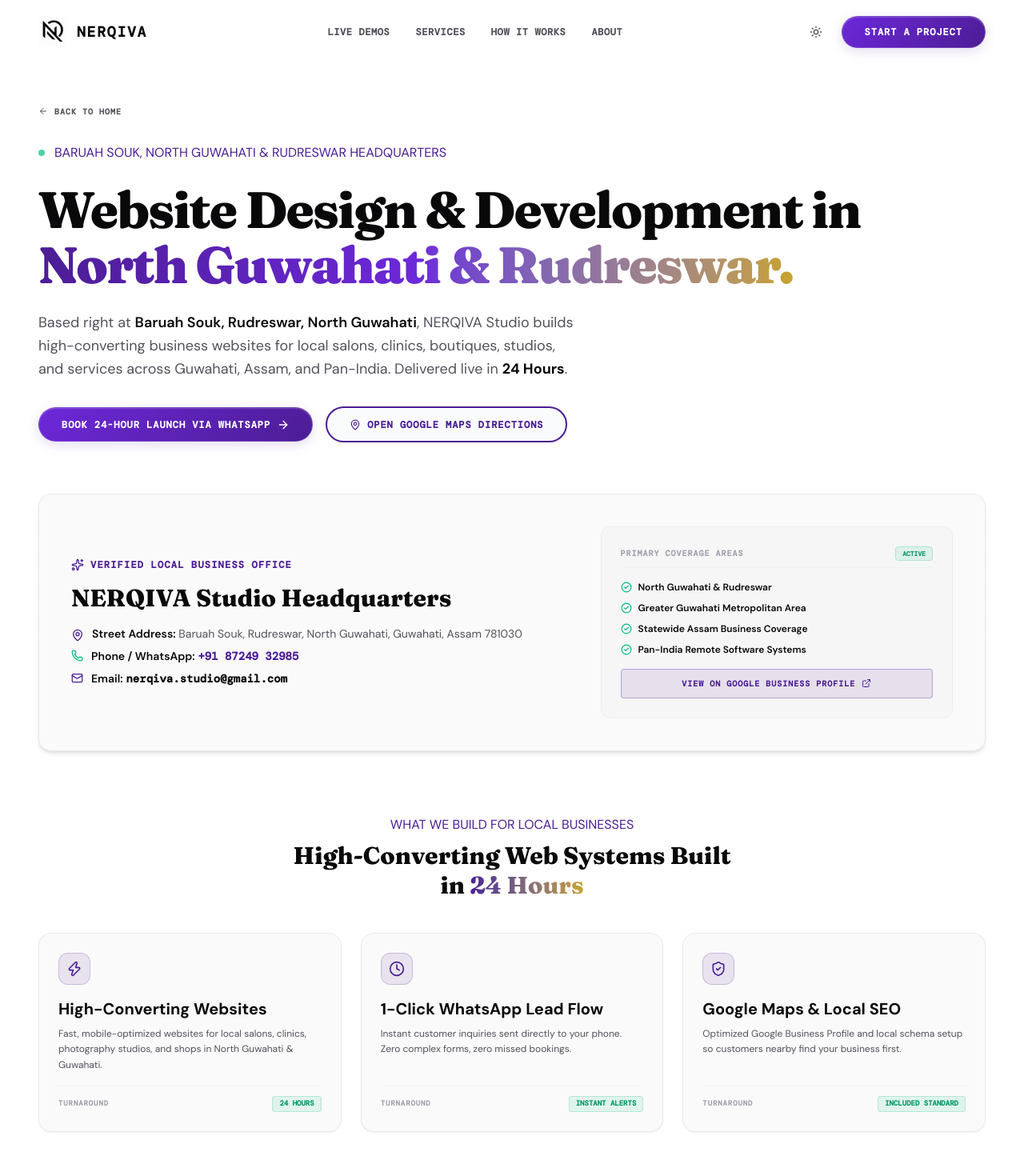
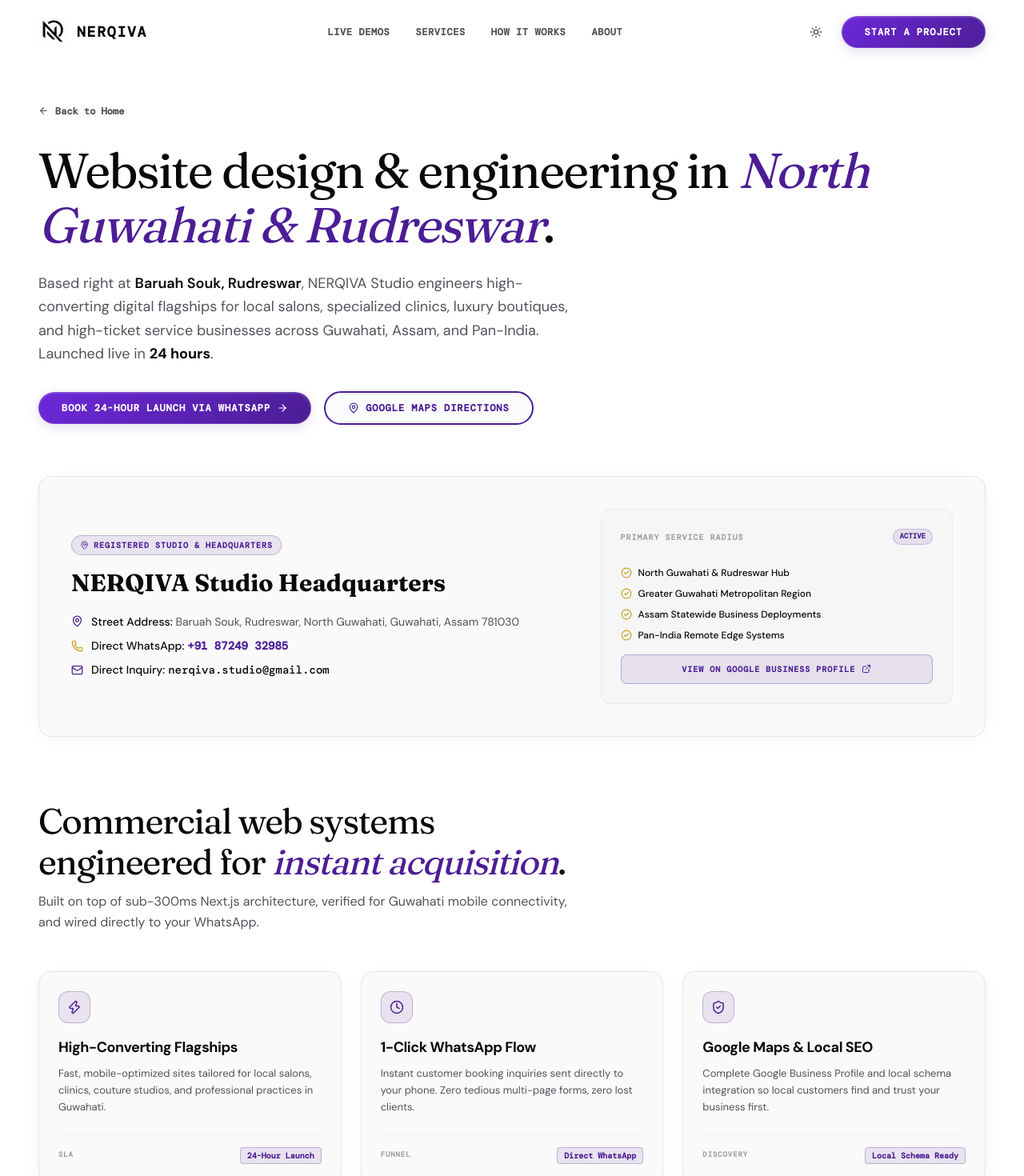
Before and after one commit to dipexplorer/nerqiva-agency-site, a Next.js app: page /locations/north-guwahati in a window 1280 px wide. Shown: the top 1470 px of the page at 80% size. Built offline with nearby package versions, Linux system fonts and the light colour scheme.

Commit message:
feat(locations): audit and polish north-guwahati location page

```diff
--- a/src/app/locations/north-guwahati/page.tsx
+++ b/src/app/locations/north-guwahati/page.tsx
@@ -1,6 +1,6 @@
 import { Metadata } from "next";
 import Link from "next/link";
-import { ArrowLeft, MapPin, Phone, Mail, ExternalLink, Sparkles, CheckCircle2, Zap, ArrowRight, ShieldCheck, Clock } from "lucide-react";
+import { ArrowLeft, MapPin, Phone, Mail, ExternalLink, CheckCircle2, Zap, ArrowRight, ShieldCheck, Clock } from "lucide-react";
 import ClosingSection from "../../../components/ClosingSection";
 import WhyUs from "../../../components/WhyUs";
 import SolutionBuilder from "../../../components/SolutionBuilder";
@@ -102,75 +102,71 @@ export default function NorthGuwahatiLocationPage() {
       <div className="section-container mb-16 max-w-4xl">
         <Link
           href="/"
-          className="inline-flex items-center gap-2 font-mono text-[10px] uppercase tracking-widest font-bold text-text-secondary hover:text-accent transition-colors mb-8"
+          className="inline-flex items-center gap-2 font-mono text-xs font-semibold text-text-secondary hover:text-accent transition-colors mb-8 group"
         >
-          <ArrowLeft size={12} /> Back to Home
+          <ArrowLeft size={13} className="transition-transform group-hover:-translate-x-0.5" /> Back to Home
         </Link>
 
-        <div className="flex items-center gap-3 mb-6">
-          <span className="h-2 w-2 rounded-full bg-emerald-500 animate-pulse" />
-          <span className="label-eyebrow text-accent">BARUAH SOUK, NORTH GUWAHATI & RUDRESWAR HEADQUARTERS</span>
-        </div>
-
         <h1
-          className="font-sans font-extrabold text-text-primary leading-[1.08] mb-6 tracking-tight"
-          style={{ fontSize: "clamp(2.25rem, 5vw, 4rem)", letterSpacing: "-0.03em" }}
+          className="font-serif text-text-primary leading-[1.12] mb-6 tracking-tight"
+          style={{ fontSize: "clamp(2.35rem, 4.8vw, 4rem)", letterSpacing: "-0.03em" }}
         >
-          Website Design & Development in <span className="bg-linear-to-r from-accent via-accent-light to-accent-gold bg-clip-text text-transparent font-black">North Guwahati & Rudreswar.</span>
+          Website design & engineering in{" "}
+          <span className="italic font-normal text-accent">North Guwahati & Rudreswar</span>.
         </h1>
 
-        <p className="text-text-secondary text-lg leading-relaxed max-w-2xl font-normal mb-8">
-          Based right at <strong className="text-text-primary font-semibold">Baruah Souk, Rudreswar, North Guwahati</strong>, NERQIVA Studio builds high-converting business websites for local salons, clinics, boutiques, studios, and services across Guwahati, Assam, and Pan-India. Delivered live in <strong className="text-text-primary font-bold">24 Hours</strong>.
+        <p className="text-text-secondary text-base sm:text-lg leading-relaxed max-w-2xl font-normal mb-8">
+          Based right at <strong className="text-text-primary font-semibold">Baruah Souk, Rudreswar</strong>, NERQIVA Studio engineers high-converting digital flagships for local salons, specialized clinics, luxury boutiques, and high-ticket service businesses across Guwahati, Assam, and Pan-India. Launched live in <strong className="text-text-primary font-bold">24 hours</strong>.
         </p>
 
-        <div className="flex flex-wrap items-center gap-4">
+        <div className="flex flex-wrap items-center gap-3 sm:gap-4">
           <a
             href="https://wa.me/918724932985?text=Hi%20NERQIVA,%20I'm%20based%20in%20Guwahati/Assam%20and%20need%20a%20website."
             target="_blank"
             rel="noopener noreferrer"
-            className="btn-primary"
+            className="btn-primary inline-flex items-center gap-2 px-6 py-3 font-mono text-xs font-semibold rounded-lg shadow-sm"
           >
             <span>Book 24-Hour Launch via WhatsApp</span>
-            <ArrowRight size={16} />
+            <ArrowRight size={14} />
           </a>
           <a
             href="https://share.google/6KKUdxiR4zdUDuAnT"
             target="_blank"
             rel="noopener noreferrer"
-            className="btn-secondary"
+            className="btn-secondary inline-flex items-center gap-2 px-5 py-3 font-mono text-xs font-semibold rounded-lg border border-border/70 hover:border-accent/40 bg-bg-card text-text-secondary hover:text-text-primary transition-all"
           >
             <MapPin size={14} className="text-accent" />
-            <span>Open Google Maps Directions</span>
+            <span>Google Maps Directions</span>
           </a>
         </div>
       </div>
 
       {/* Verified NAP Details Card */}
       <div className="section-container mb-20 max-w-5xl">
-        <div className="p-8 sm:p-10 rounded-2xl bg-bg-card border border-border/80 shadow-md">
+        <div className="card-luxury p-7 sm:p-10 rounded-2xl bg-bg-card border border-border/70 shadow-sm">
           <div className="grid md:grid-cols-12 gap-8 items-center">
 
             <div className="md:col-span-7 space-y-4">
               <div className="flex items-center gap-2">
-                <Sparkles size={16} className="text-accent" />
-                <span className="font-mono text-xs font-bold uppercase tracking-widest text-accent">
-                  Verified Local Business Office
+                <span className="font-mono text-[10px] uppercase tracking-widest text-accent font-bold bg-accent/10 border border-accent/25 px-2.5 py-1 rounded-full flex items-center gap-1.5">
+                  <MapPin size={11} className="text-accent shrink-0" />
+                  Registered Studio & Headquarters
                 </span>
               </div>
-              <h2 className="font-sans font-extrabold text-2xl md:text-3xl text-text-primary">
+              <h2 className="font-serif font-bold text-2xl sm:text-3xl text-text-primary leading-tight">
                 NERQIVA Studio Headquarters
               </h2>
-              <div className="space-y-2 text-sm text-text-secondary font-sans">
+              <div className="space-y-2.5 text-xs sm:text-sm text-text-secondary font-sans pt-1">
                 <div className="flex items-start gap-2.5">
-                  <MapPin size={16} className="text-accent shrink-0 mt-1" />
+                  <MapPin size={15} className="text-accent shrink-0 mt-0.5" />
                   <span>
-                    <strong className="text-text-primary font-semibold">Street Address:</strong> Baruah Souk, Rudreswar, North Guwahati, Guwahati, Assam 781030
+                    <strong className="text-text-primary font-medium">Street Address:</strong> Baruah Souk, Rudreswar, North Guwahati, Guwahati, Assam 781030
                   </span>
                 </div>
                 <div className="flex items-center gap-2.5">
-                  <Phone size={15} className="text-emerald-500 shrink-0" />
+                  <Phone size={15} className="text-accent-gold shrink-0" />
                   <span>
-                    <strong className="text-text-primary font-semibold">Phone / WhatsApp:</strong>{" "}
+                    <strong className="text-text-primary font-medium">Direct WhatsApp:</strong>{" "}
                     <a href="tel:+918724932985" className="font-mono font-bold text-accent hover:underline">
                       +91 87249 32985
                     </a>
@@ -179,8 +175,8 @@ export default function NorthGuwahatiLocationPage() {
                 <div className="flex items-center gap-2.5">
                   <Mail size={15} className="text-accent shrink-0" />
                   <span>
-                    <strong className="text-text-primary font-semibold">Email:</strong>{" "}
-                    <a href="mailto:nerqiva.studio@gmail.com" className="font-mono font-semibold text-text-primary hover:underline">
+                    <strong className="text-text-primary font-medium">Direct Inquiry:</strong>{" "}
+                    <a href="mailto:nerqiva.studio@gmail.com" className="font-mono font-medium text-text-primary hover:underline">
                       nerqiva.studio@gmail.com
                     </a>
                   </span>
@@ -188,24 +184,24 @@ export default function NorthGuwahatiLocationPage() {
               </div>
             </div>
 
-            <div className="md:col-span-5 p-6 rounded-xl bg-bg-secondary/60 border border-border/40 space-y-4">
-              <div className="flex items-center justify-between border-b border-border/20 pb-2">
+            <div className="md:col-span-5 p-6 rounded-xl bg-bg-secondary/70 border border-border/60 space-y-4">
+              <div className="flex items-center justify-between border-b border-border/30 pb-2.5">
                 <span className="font-mono text-[10px] uppercase tracking-widest text-text-tertiary font-bold">
-                  Primary Coverage Areas
+                  Primary Service Radius
                 </span>
-                <span className="font-mono text-[8px] text-emerald-600 dark:text-emerald-400 font-extrabold bg-emerald-500/10 border border-emerald-500/20 px-2 py-0.5 rounded uppercase">
+                <span className="font-mono text-[9px] text-accent font-bold bg-accent/10 border border-accent/20 px-2 py-0.5 rounded-full uppercase">
                   Active
                 </span>
               </div>
-              <ul className="space-y-2.5 font-sans text-xs font-semibold text-text-primary">
+              <ul className="space-y-2.5 font-sans text-xs font-medium text-text-primary">
                 {[
-                  "North Guwahati & Rudreswar",
-                  "Greater Guwahati Metropolitan Area",
-                  "Statewide Assam Business Coverage",
-                  "Pan-India Remote Software Systems",
+                  "North Guwahati & Rudreswar Hub",
+                  "Greater Guwahati Metropolitan Region",
+                  "Assam Statewide Business Deployments",
+                  "Pan-India Remote Edge Systems",
                 ].map((area, idx) => (
                   <li key={idx} className="flex items-center gap-2">
-                    <CheckCircle2 size={14} className="text-emerald-500 shrink-0" />
+                    <CheckCircle2 size={14} className="text-accent-gold shrink-0" />
                     <span>{area}</span>
                   </li>
                 ))}
@@ -214,9 +210,9 @@ export default function NorthGuwahatiLocationPage() {
                 href="https://share.google/6KKUdxiR4zdUDuAnT"
                 target="_blank"
                 rel="noopener noreferrer"
-                className="w-full py-2.5 bg-accent/10 hover:bg-accent/20 text-accent font-mono text-[10px] font-bold uppercase tracking-widest rounded flex items-center justify-center gap-2 transition-colors border border-accent/30"
+                className="w-full py-2.5 bg-accent/10 hover:bg-accent/20 text-accent font-mono text-[10px] font-bold uppercase tracking-widest rounded-lg flex items-center justify-center gap-2 transition-colors border border-accent/30"
               >
-                View on Google Business Profile
+                <span>View on Google Business Profile</span>
                 <ExternalLink size={12} />
               </a>
             </div>
@@ -227,52 +223,62 @@ export default function NorthGuwahatiLocationPage() {
 
       {/* Local Offerings Grid */}
       <div className="section-container mb-24 max-w-5xl">
-        <div className="mb-10 text-center max-w-xl mx-auto">
-          <span className="label-eyebrow text-accent mb-2 block">WHAT WE BUILD FOR LOCAL BUSINESSES</span>
-          <h2 className="font-sans font-extrabold text-text-primary text-3xl leading-tight">
-            High-Converting Web Systems Built in <span className="bg-linear-to-r from-accent to-accent-gold bg-clip-text text-transparent">24 Hours</span>
+        <div className="mb-12 max-w-2xl">
+          <h2
+            className="font-serif text-text-primary leading-[1.15] mb-3 tracking-tight"
+            style={{ fontSize: "clamp(1.85rem, 3.5vw, 2.75rem)", letterSpacing: "-0.03em" }}
+          >
+            Commercial web systems engineered for <span className="italic font-normal text-accent">instant acquisition</span>.
           </h2>
+          <p className="text-text-secondary text-sm sm:text-base leading-relaxed font-normal">
+            Built on top of sub-300ms Next.js architecture, verified for Guwahati mobile connectivity, and wired directly to your WhatsApp.
+          </p>
         </div>
 
         <div className="grid md:grid-cols-3 gap-6">
           {[
             {
-              title: "High-Converting Websites",
-              desc: "Fast, mobile-optimized websites for local salons, clinics, photography studios, and shops in North Guwahati & Guwahati.",
-              time: "24 Hours",
+              title: "High-Converting Flagships",
+              desc: "Fast, mobile-optimized sites tailored for local salons, clinics, couture studios, and professional practices in Guwahati.",
+              badgeLabel: "SLA",
+              badgeValue: "24-Hour Launch",
               icon: Zap,
             },
             {
-              title: "1-Click WhatsApp Lead Flow",
-              desc: "Instant customer inquiries sent directly to your phone. Zero complex forms, zero missed bookings.",
-              time: "Instant Alerts",
+              title: "1-Click WhatsApp Flow",
+              desc: "Instant customer booking inquiries sent directly to your phone. Zero tedious multi-page forms, zero lost clients.",
+              badgeLabel: "Funnel",
+              badgeValue: "Direct WhatsApp",
               icon: Clock,
             },
             {
               title: "Google Maps & Local SEO",
-              desc: "Optimized Google Business Profile and local schema setup so customers nearby find your business first.",
-              time: "Included Standard",
+              desc: "Complete Google Business Profile and local schema integration so local customers find and trust your business first.",
+              badgeLabel: "Discovery",
+              badgeValue: "Local Schema Ready",
               icon: ShieldCheck,
             }
           ].map((card, idx) => {
             const IconComp = card.icon;
             return (
-              <div key={idx} className="p-6 rounded-2xl bg-bg-card border border-border/80 shadow-xs flex flex-col justify-between hover:border-accent/40 transition-colors">
+              <div key={idx} className="card-luxury p-6 rounded-2xl bg-bg-card border border-border/70 shadow-2xs flex flex-col justify-between hover:border-accent/40 transition-colors">
                 <div>
-                  <div className="h-10 w-10 rounded-xl bg-accent/10 text-accent border border-accent/20 flex items-center justify-center mb-4">
-                    <IconComp size={20} />
+                  <div className="h-10 w-10 rounded-xl bg-accent/10 text-accent border border-accent/25 flex items-center justify-center mb-4 shrink-0">
+                    <IconComp size={18} />
                   </div>
-                  <h3 className="font-sans font-bold text-xl text-text-primary mb-2">
+                  <h3 className="font-sans font-bold text-lg text-text-primary mb-2 tracking-tight">
                     {card.title}
                   </h3>
-                  <p className="text-text-secondary text-xs leading-relaxed font-sans mb-4">
+                  <p className="text-text-secondary text-xs sm:text-[13px] leading-relaxed font-normal mb-6">
                     {card.desc}
                   </p>
                 </div>
-                <div className="pt-3 border-t border-border/30 flex items-center justify-between">
-                  <span className="font-mono text-[9px] text-text-tertiary uppercase tracking-widest font-bold">Turnaround</span>
-                  <span className="font-mono text-[9px] text-emerald-600 dark:text-emerald-400 font-extrabold bg-emerald-500/10 border border-emerald-500/20 px-2 py-0.5 rounded uppercase">
-                    {card.time}
+                <div className="pt-3.5 border-t border-border/40 flex items-center justify-between">
+                  <span className="font-mono text-[9px] text-text-tertiary uppercase tracking-widest font-bold">
+                    {card.badgeLabel}
+                  </span>
+                  <span className="font-mono text-[10px] text-accent font-semibold bg-accent/10 border border-accent/25 px-2 py-0.5 rounded">
+                    {card.badgeValue}
                   </span>
                 </div>
               </div>
```
